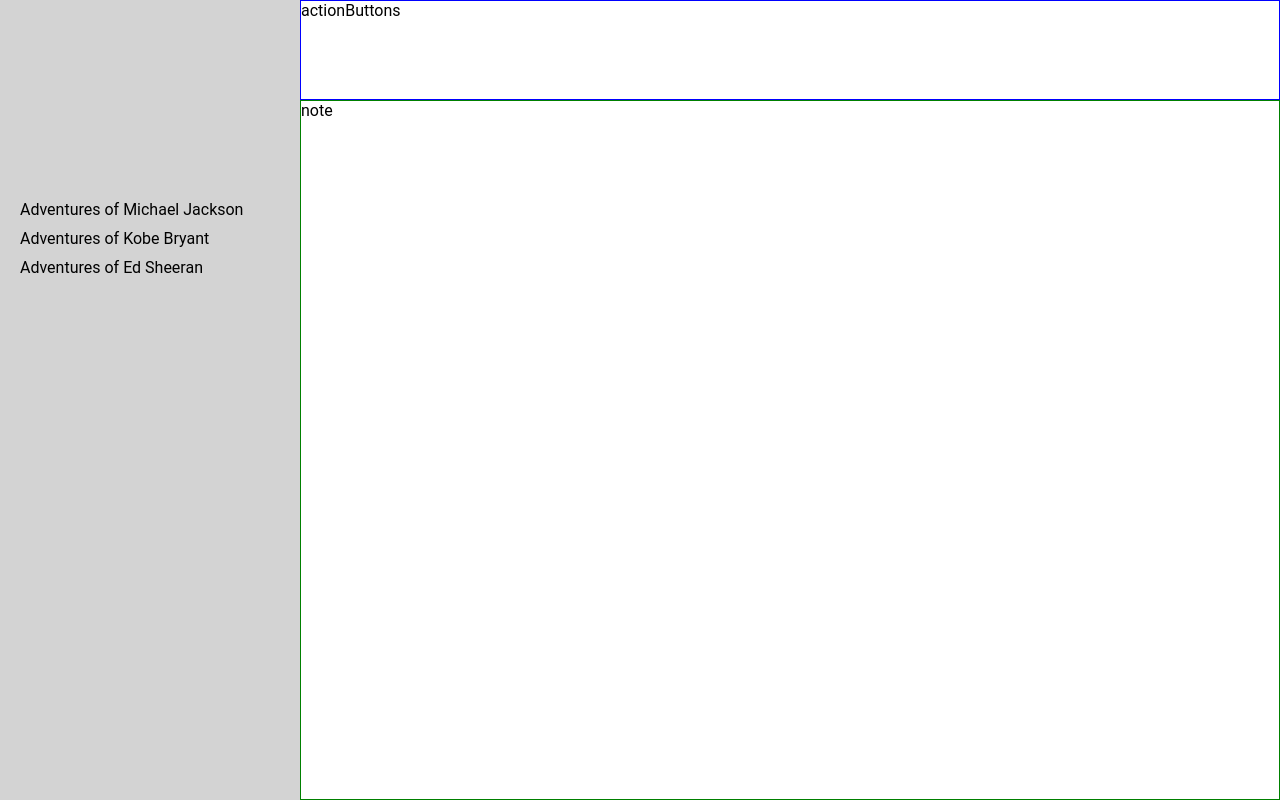
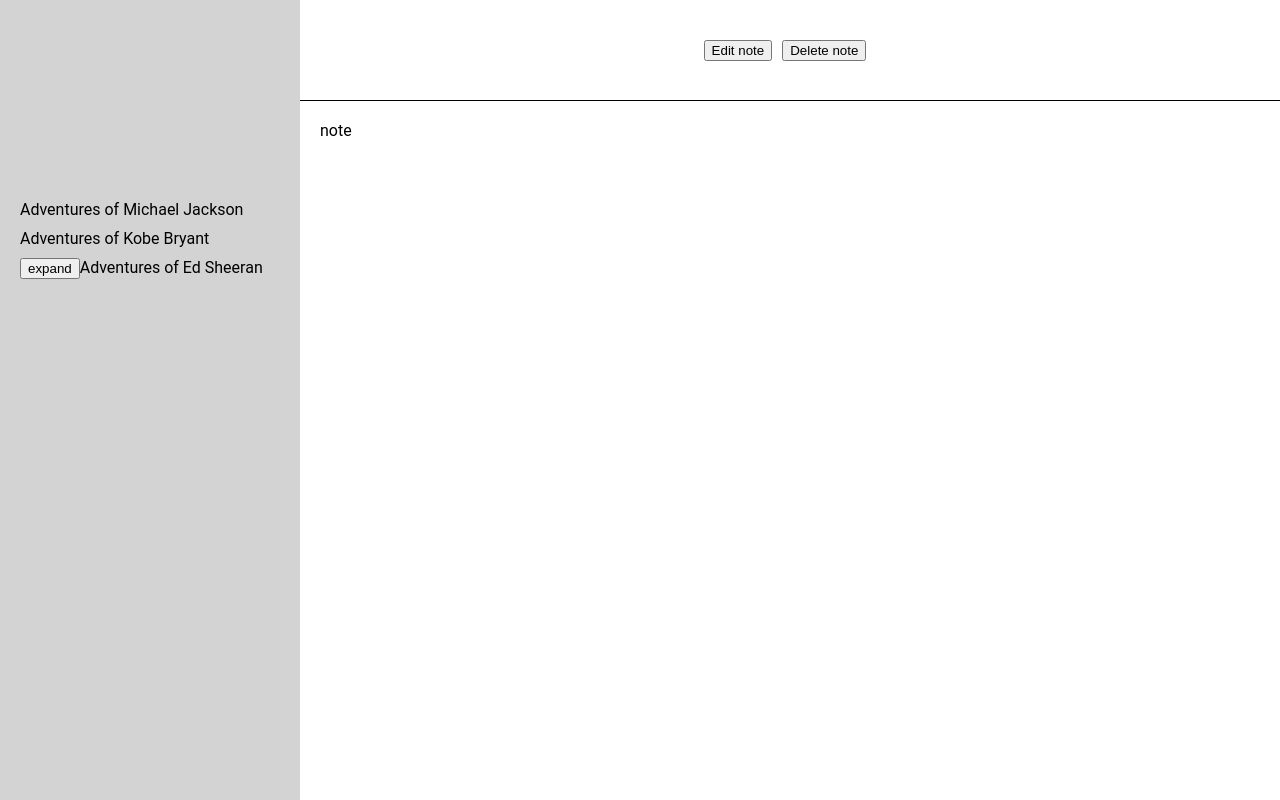
Before and after one commit to asanovarthur/react-strong-middle-app, a React (Create React App) app: page /dashboard in a window 1280 px wide. Built offline with nearby package versions, Linux system fonts and the light colour scheme.

Commit message:
= tree, buttons wip

```diff
--- a/src/scenes/Dashboard/Dashboard.module.scss
+++ b/src/scenes/Dashboard/Dashboard.module.scss
@@ -11,19 +11,29 @@
     grid-area: t;
 
     .treeElement {
-      &:not(:last-of-type) {
-        margin-bottom: 10px;
-      }
+      margin-bottom: 10px;
+    }
+
+    .child {
+      padding-left: 10px;
     }
   }
 
   .buttons {
-    border: 1px solid blue;
+    display: flex;
+    justify-self: center;
+    align-items: center;
+    padding: 20px 20px;
     grid-area: b;
+
+    button {
+      margin-right: 10px;
+    }
   }
 
   .note {
-    border: 1px solid green;
+    border-top: 1px solid black;
+    padding: 20px 20px;
     grid-area: n;
   }
 }
--- a/src/scenes/Dashboard/components/ActionButtons.tsx
+++ b/src/scenes/Dashboard/components/ActionButtons.tsx
@@ -1,5 +1,19 @@
+import { useState } from "react";
 import styles from "../Dashboard.module.scss";
 
 export const ActionButtons = () => {
-  return <div className={styles.buttons}>actionButtons</div>;
+  const [isInEditMode, setIsInEditMode] = useState(false);
+
+  return (
+    <div className={styles.buttons}>
+      <button onClick={() => setIsInEditMode(!isInEditMode)}>Edit note</button>
+      <button>Delete note</button>
+      {isInEditMode && (
+        <>
+          <button>Save</button>
+          <button>Cancel</button>
+        </>
+      )}
+    </div>
+  );
 };
--- a/src/scenes/Dashboard/components/NotesTree.tsx
+++ b/src/scenes/Dashboard/components/NotesTree.tsx
@@ -1,6 +1,7 @@
 import { useState, useEffect } from "react";
 import styles from "../Dashboard.module.scss";
 import { mockNotes } from "../mock";
+import { TreeNode } from "./TreeNode";
 
 export const NotesTree = () => {
   const [treeElements, setTreeElements] = useState<any>([]);
@@ -9,7 +10,14 @@ export const NotesTree = () => {
     const parentElements = mockNotes
       .filter((note) => !note.parentId)
       .sort((note1, note2) => note1.creationDate - note2.creationDate)
-      .map((note) => <div className={styles.treeElement}>{note.name}</div>);
+      .map((note) => (
+        <TreeNode
+          name={note.name}
+          childNodes={mockNotes.filter(
+            (childNote) => childNote.parentId === note.id
+          )}
+        />
+      ));
 
     setTreeElements(parentElements);
   }, []);
--- /dev/null
+++ b/src/scenes/Dashboard/components/TreeNode.tsx
@@ -0,0 +1,39 @@
+import { useState, useEffect, FC } from "react";
+import styles from "../Dashboard.module.scss";
+import { mockNotes } from "../mock";
+
+type TreeNodeProps = {
+  name: string;
+  childNodes: any[];
+  className?: string;
+};
+
+export const TreeNode: FC<TreeNodeProps> = ({
+  name,
+  childNodes,
+  className,
+}) => {
+  console.log(className);
+  const hasChildren = childNodes.length > 0;
+
+  const [showChildren, setShowChildren] = useState(false);
+
+  return (
+    <div className={`${styles.treeElement} ${className ? className : ""}`}>
+      {hasChildren && (
+        <button onClick={() => setShowChildren(!showChildren)}>expand</button>
+      )}
+      {name}
+      {showChildren &&
+        childNodes.map((node) => (
+          <TreeNode
+            name={node.name}
+            childNodes={mockNotes.filter(
+              (childNote) => childNote.parentId === node.id
+            )}
+            className={styles.child}
+          />
+        ))}
+    </div>
+  );
+};
--- a/src/scenes/Dashboard/mock.ts
+++ b/src/scenes/Dashboard/mock.ts
@@ -40,7 +40,22 @@ export const mockNote4 = {
   creationDate: 4,
 };
 
-export const mockNotes = [mockNote0, mockNote1, mockNote2, mockNote3, mockNote4];
+export const mockNote5 = {
+  id: 5,
+  name: "First school year",
+  uri: "first-school-year",
+  parentId: 4,
+  creationDate: 5,
+};
+
+export const mockNotes = [
+  mockNote0,
+  mockNote1,
+  mockNote2,
+  mockNote3,
+  mockNote4,
+  mockNote5,
+];
 
 // some content block
 
```
